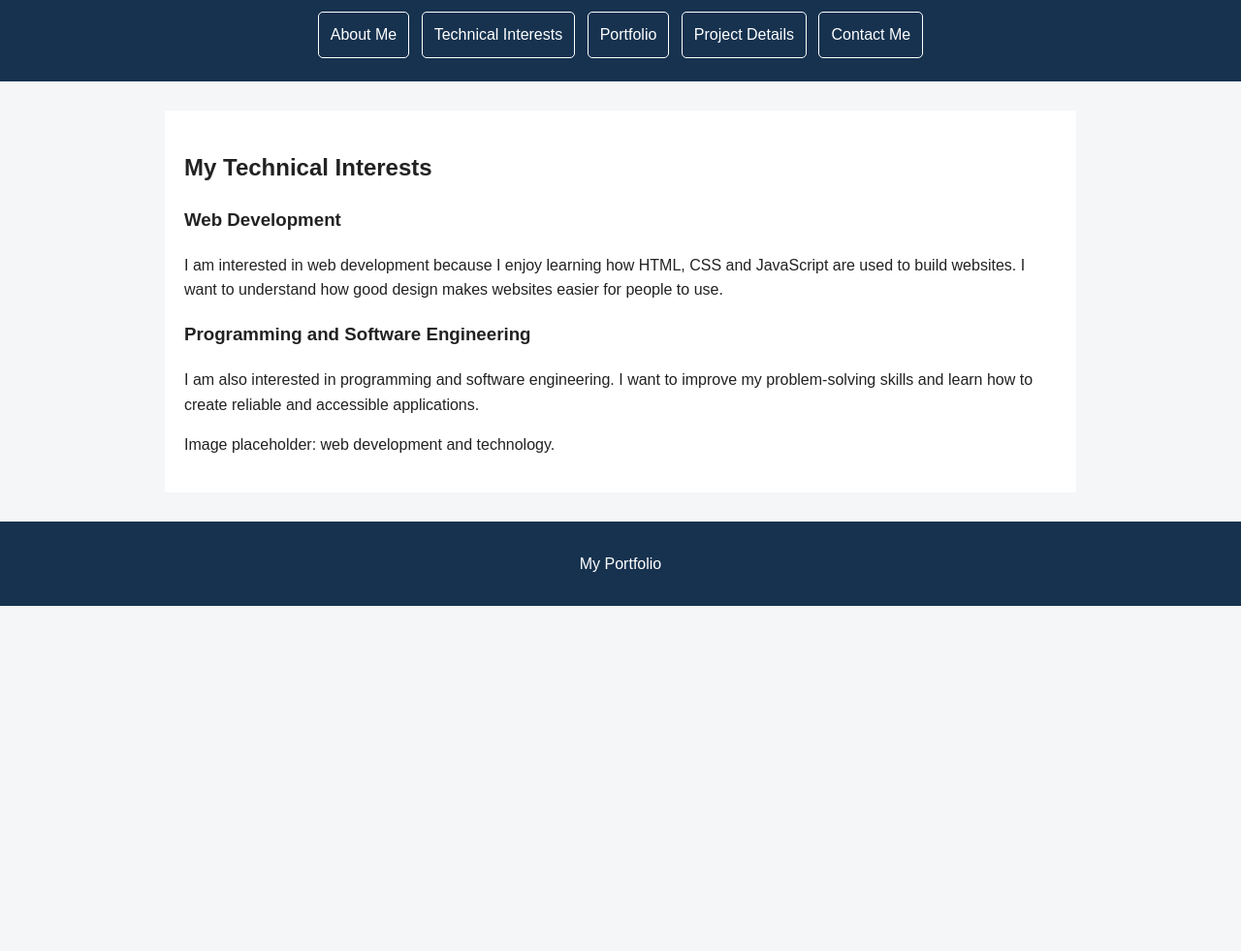
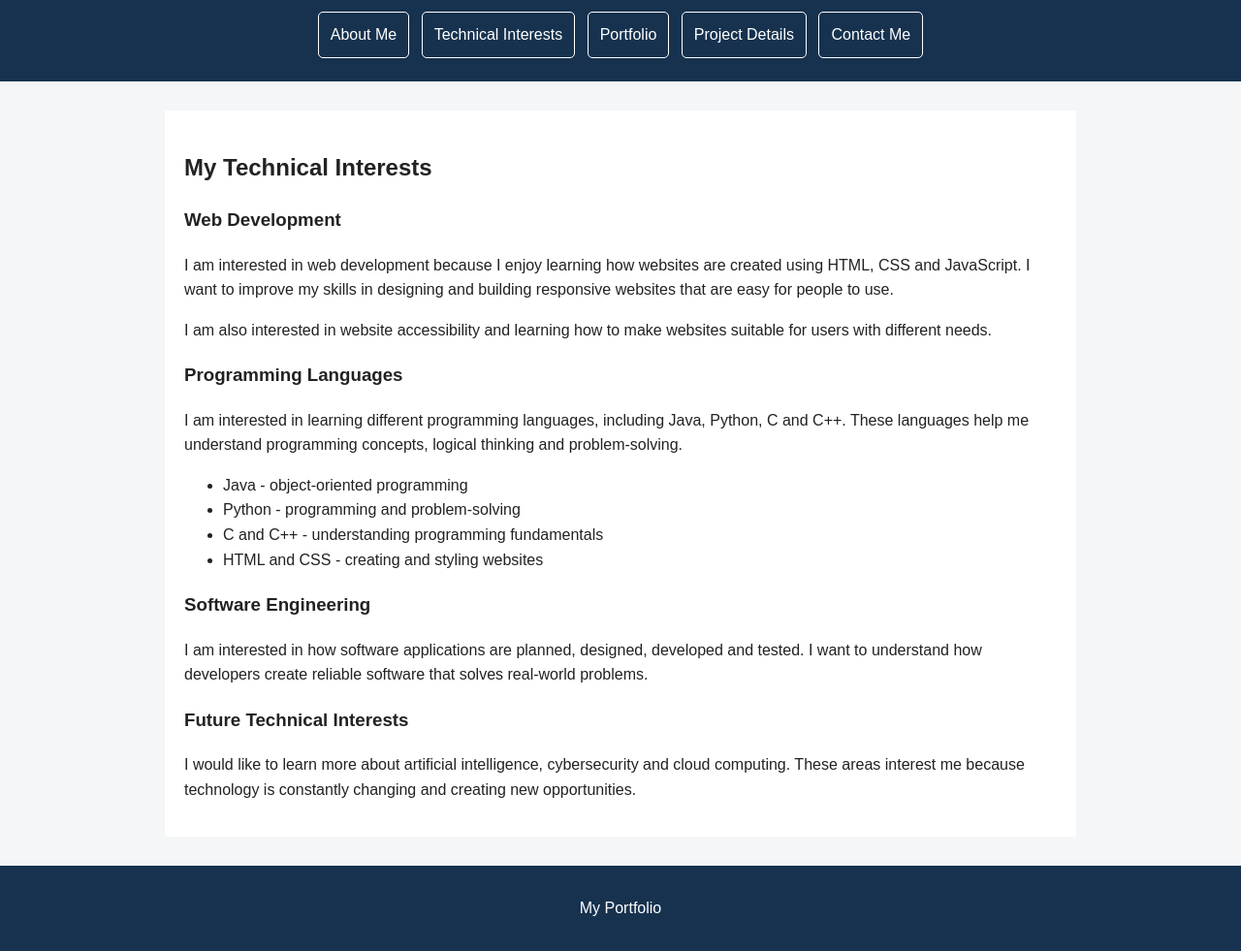
Before and after one commit to rl24aap/my-portfolio, a plain HTML site: page interests.html in a window 1280 px wide. Shown: the part 106-1087 px from the top of the page at 97% size. Before the commit the page ends 800 px from the top, so only its background shows below. Drawn offline with Linux system fonts and the light colour scheme.

Commit message:
updates the interests page

```diff
--- a/interests.html
+++ b/interests.html
@@ -20,26 +20,63 @@
         </nav>
     </header>
 
-    <main>
-        <h2>My Technical Interests</h2>
 
+<main>
+    <h2>My Technical Interests</h2>
+
+    <section>
         <h3>Web Development</h3>
         <p>
-            I am interested in web development because I enjoy learning
-            how HTML, CSS and JavaScript are used to build websites.
-            I want to understand how good design makes websites easier
-            for people to use.
+            I am interested in web development because I enjoy
+            learning how websites are created using HTML, CSS
+            and JavaScript. I want to improve my skills in
+            designing and building responsive websites that
+            are easy for people to use.
         </p>
+        <p>
+            I am also interested in website accessibility and
+            learning how to make websites suitable for users
+            with different needs.
+        </p>
+    </section>
 
-        <h3>Programming and Software Engineering</h3>
+    <section>
+        <h3>Programming Languages</h3>
         <p>
-            I am also interested in programming and software engineering.
-            I want to improve my problem-solving skills and learn how
-            to create reliable and accessible applications.
+            I am interested in learning different programming
+            languages, including Java, Python, C and C++.
+            These languages help me understand programming
+            concepts, logical thinking and problem-solving.
         </p>
+        <ul>
+            <li>Java - object-oriented programming</li>
+            <li>Python - programming and problem-solving</li>
+            <li>C and C++ - understanding programming fundamentals</li>
+            <li>HTML and CSS - creating and styling websites</li>
+        </ul>
+    </section>
 
-        <p>Image placeholder: web development and technology.</p>
-    </main>
+    <section>
+        <h3>Software Engineering</h3>
+        <p>
+            I am interested in how software applications are
+            planned, designed, developed and tested. I want
+            to understand how developers create reliable
+            software that solves real-world problems.
+        </p>
+    </section>
+
+    <section>
+        <h3>Future Technical Interests</h3>
+        <p>
+            I would like to learn more about artificial
+            intelligence, cybersecurity and cloud computing.
+            These areas interest me because technology is
+            constantly changing and creating new opportunities.
+        </p>
+    </section>
+</main>
+
 
     <footer>
         <p>My Portfolio</p>
```
